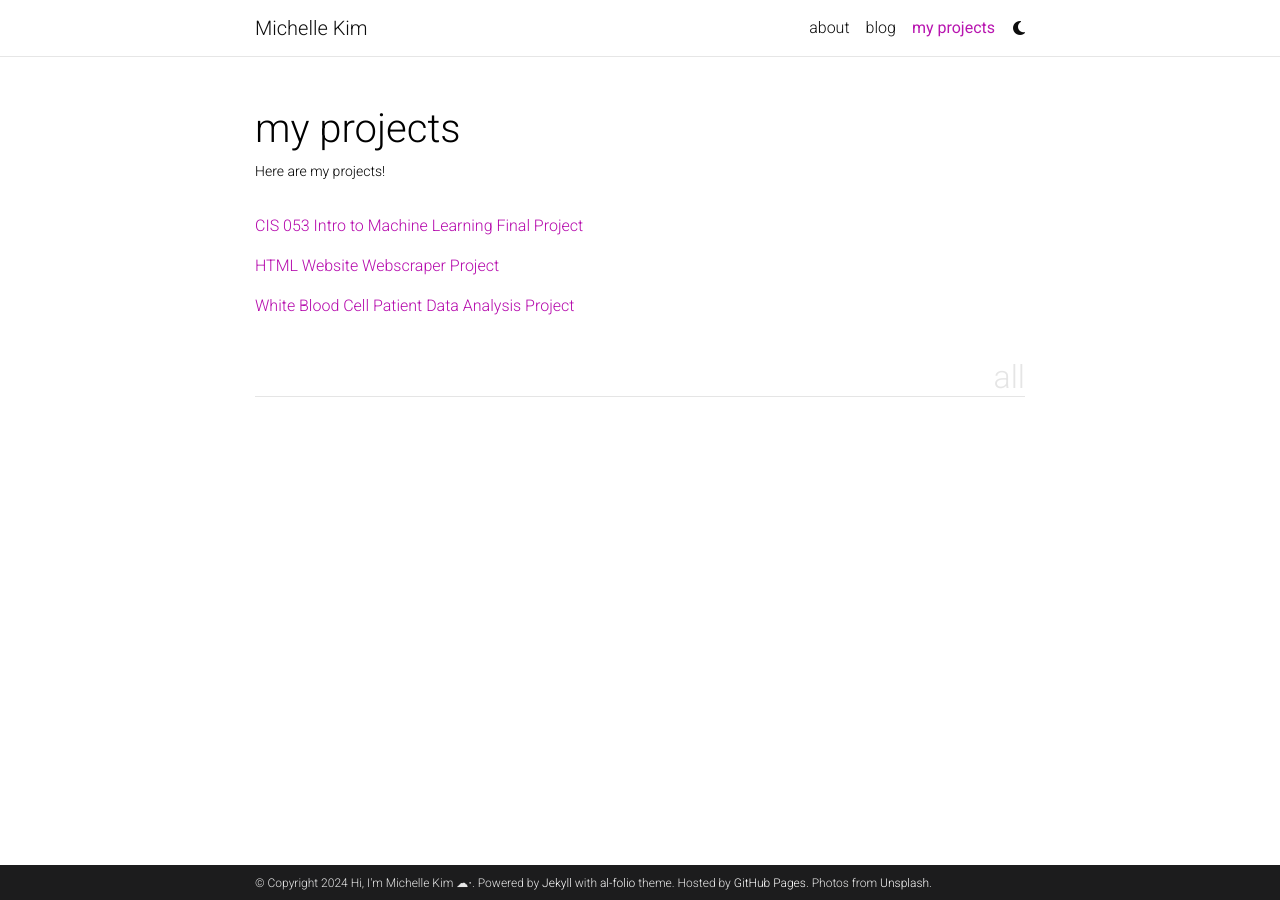
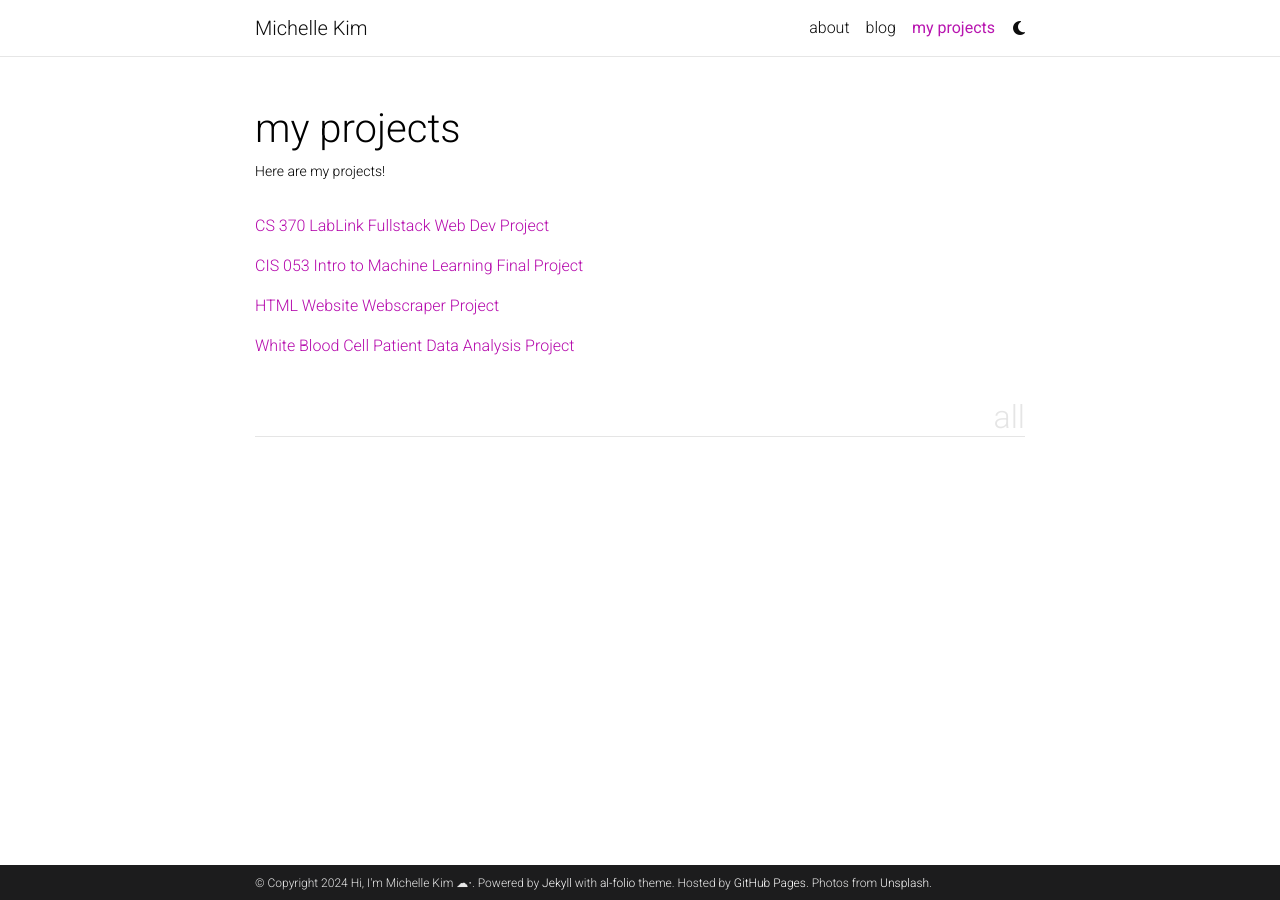
Before and after one commit to michellekim2/michellekim2.github.io, a Jekyll site: the page built from _pages/projects.md, in a window 1280 px wide. Built offline with Jekyll 4.4.1, drawn with Linux system fonts in a browser that asks for light colours; comment, search, counter and statistics services are not loaded; a style sheet for code colours, icons or effects is not loaded.

Commit message:
Update projects.md

```diff
--- a/_pages/projects.md
+++ b/_pages/projects.md
@@ -8,6 +8,8 @@ nav_order: 2
 display_categories: [all]
 horizontal: false
 ---
+<a href="https://michellekim2.github.io/projects/4_project" class="button">CS 370 LabLink Fullstack Web Dev Project</a>
+
 <a href="https://michellekim2.github.io/projects/2_project" class="button">CIS 053 Intro to Machine Learning Final Project</a>
 
 <a href="https://michellekim2.github.io/projects/1_project" class="button">HTML Website Webscraper Project</a>
```
